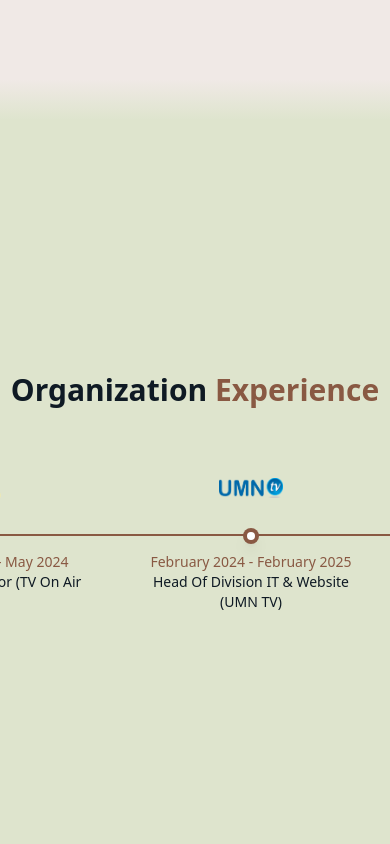
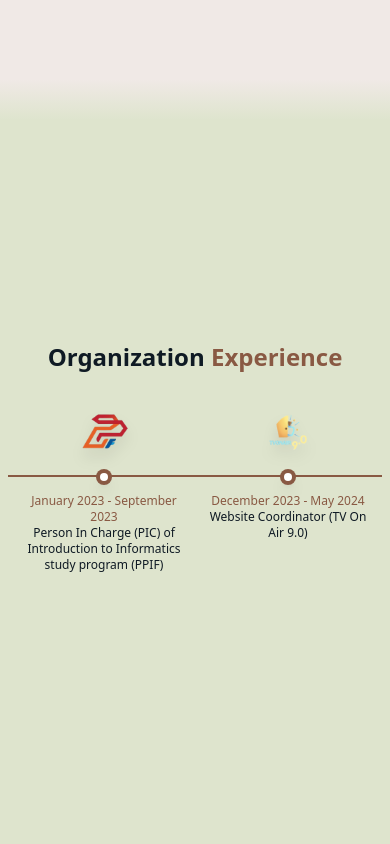
Before and after one commit to d1laav/portfolio-website, a React (Vite) app: page / in a window 390 px wide. Shown: the part 6700-7544 px from the top of the page. Built offline with nearby package versions, Linux system fonts and the light colour scheme.

Commit message:
Update OrganizationSection.jsx

```diff
--- a/src/components/OrganizationSection.jsx
+++ b/src/components/OrganizationSection.jsx
@@ -39,48 +39,62 @@
 	return (
 		<section
 			id="organization"
-      className="bg-organization py-52 px-4 text-foreground min-h-screen flex justify-center items-center snap-start"
+			className="bg-organization py-24 md:py-52 px-2 md:px-4 text-foreground min-h-screen flex justify-center items-center snap-start"
 		>
-      <div className="max-w-7xl mx-auto">
-        <h2 className="text-3xl font-bold mb-12 text-center">
-          Organization <span className="text-primary">Experience</span>
+			<div className="max-w-7xl mx-auto w-full">
+				<h2 className="text-2xl md:text-3xl font-bold mb-8 md:mb-12 text-center">
+					Organization{" "}
+					<span className="text-primary">Experience</span>
 				</h2>
 
 				<div className="overflow-x-auto">
-          <div className="relative flex items-start space-x-12 w-max px-10 pb-20">
+					<div className="relative flex items-start space-x-6 md:space-x-12 w-max px-4 md:px-10 pb-16 md:pb-20">
 						{/* Full timeline line */}
-            <div className="absolute top-[78px] left-0 right-0 h-0.5 bg-primary z-0" />
+						<div className="absolute top-[70px] md:top-[94px] left-0 right-0 h-0.5 bg-primary z-0" />
 
 						{organizationData.map((item, index) => (
-              <div key={index} className="relative w-56 shrink-0 text-center z-10">
+							<div
+								key={index}
+								className="relative w-40 md:w-56 shrink-0 text-center z-10 group"
+							>
 								{/* Logo */}
 								<img
 									src={item.logo}
 									alt={item.title}
-                  className="w-16 h-16 object-contain mx-auto mb-2"
+									className="w-14 h-14 md:w-20 md:h-20 object-contain mx-auto mb-2 drop-shadow-xl transition-transform duration-300 ease-in-out group-hover:scale-105"
 								/>
 
-                {/* Bullet Button */}
+								{/* Bullet (tidak perlu button) */}
 								<div className="relative z-10 mb-2">
-                  <button
-                    onClick={() => setActiveIndex(index === activeIndex ? null : index)}
-                    className="w-4 h-4 bg-primary rounded-full flex items-center justify-center mx-auto shadow-lg hover:scale-115 transition"
-                    >
+									<div className="w-4 h-4 bg-primary rounded-full flex items-center justify-center mx-auto shadow-lg transition">
 										<div className="w-2 h-2 bg-white rounded-full" />
-                </button>
-
+									</div>
 								</div>
 
 								{/* Text */}
-                <p className="text-sm text-primary">{item.date}</p>
-                <p className="text-sm font-medium">{item.title}</p>
+								<p className="text-xs md:text-sm text-primary">
+									{item.date}
+								</p>
+								<p className="text-xs md:text-sm font-medium">
+									{item.title}
+								</p>
 
-                {/* Description */}
-                {activeIndex === index && (
-                  <div className="mt-4 bg-card border border-black rounded-md px-3 py-2 text-left text-sm text-muted-foreground shadow-md transition-all duration-300">
+								{/* Description muncul saat hover */}
+								<div
+									className={`
+                                    mt-2
+                                    mx-auto
+                                    max-w-xs md:max-w-md
+                                    bg-card border border-black rounded-md px-2 md:px-3 py-2
+                                    text-left text-xs md:text-sm text-muted-foreground shadow-md
+                                    opacity-0 scale-95 pointer-events-none
+                                    transition-all duration-300 ease-in-out
+                                    z-20
+                                    group-hover:opacity-100 group-hover:scale-100 group-hover:pointer-events-auto
+                                `}
+                                >
 									{item.desc}
 								</div>
-                )}
 							</div>
 						))}
 					</div>
```
Lines whose indentation alone changed are shown as unchanged.
